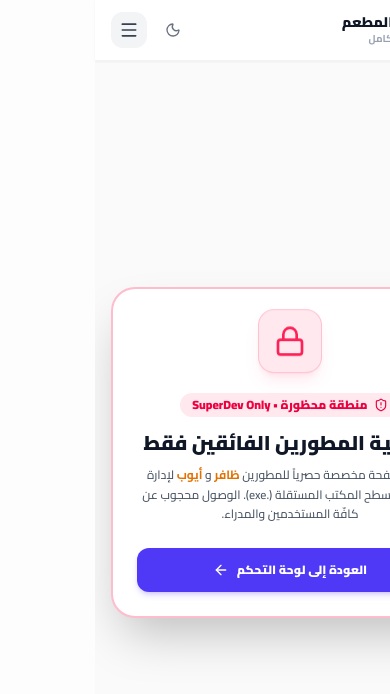
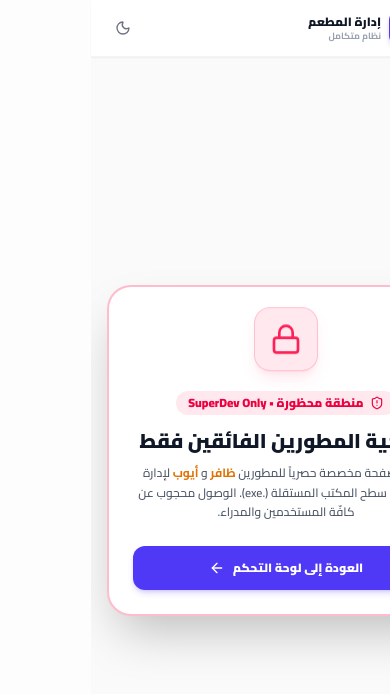
Before and after one commit to TeamSoftWare-Developers-Organization/Restaurants11, a Next.js app in the folder restaurant-frontend/: page /desktop in a window 390 px wide. Shown: the top 694 px of the page. Built offline with nearby package versions, Linux system fonts and the light colour scheme; no server answers.

Commit message:
fix(responsive): position mobile sidebar menu button on the right, refine pos mobile container and treasury responsive wrapper

```diff
--- a/restaurant-frontend/src/app/employees/page.tsx
+++ b/restaurant-frontend/src/app/employees/page.tsx
@@ -229,7 +229,8 @@ export default function EmployeesPage() {
             fetchEmployees();
         } catch (err: any) {
             console.error('Smartphone enrollment error:', err);
-            setEnrollMsg({ type: 'error', text: err.message || 'فشل مسح بصمة الهاتف أو تم إلغاؤها.' });
+            const errDetail = err.response?.data?.detail || err.response?.data?.message || err.message || 'فشل مسح بصمة الهاتف أو تم إلغاؤها.';
+            setEnrollMsg({ type: 'error', text: errDetail });
         } finally {
             setIsEnrollingFingerprint(false);
         }
--- a/restaurant-frontend/src/app/pos/page.tsx
+++ b/restaurant-frontend/src/app/pos/page.tsx
@@ -323,7 +323,7 @@ export default function POSPage() {
     });
 
     return (
-        <div className="flex bg-gray-50/50 dark:bg-[#0b0f19] min-h-screen transition-colors duration-300" dir="rtl">
+        <div className="flex flex-col lg:flex-row bg-gray-50/50 dark:bg-[#0b0f19] min-h-screen transition-colors duration-300 min-w-0 w-full" dir="rtl">
             <Sidebar className="no-print" />
 
             <main className={`flex-1 mr-0 ${isSidebarCollapsed ? 'lg:mr-20' : 'lg:mr-64'} min-h-screen flex flex-col xl:flex-row gap-5 p-4 md:p-6 transition-all duration-300 min-w-0 w-full`}>
--- a/restaurant-frontend/src/app/treasury/page.tsx
+++ b/restaurant-frontend/src/app/treasury/page.tsx
@@ -43,7 +43,7 @@ export default function TreasuryPage() {
 
     if (isLoading) {
         return (
-            <div className="flex bg-background min-h-screen" dir="rtl">
+            <div className="flex flex-col lg:flex-row bg-background min-h-screen min-w-0 w-full" dir="rtl">
                 <Sidebar />
                 <main className={`flex-1 mr-0 ${isSidebarCollapsed ? 'lg:mr-20' : 'lg:mr-64'} p-8 flex items-center justify-center transition-all duration-300`}>
                     <div className="w-10 h-10 border-4 border-indigo-600/20 border-t-indigo-600 rounded-full animate-spin" />
--- a/restaurant-frontend/src/components/Sidebar.tsx
+++ b/restaurant-frontend/src/components/Sidebar.tsx
@@ -158,8 +158,19 @@ export default function Sidebar({ className }: SidebarProps) {
     return (
         <>
             {/* Top Navigation Bar - Visible only on Mobile and Tablets (< lg) */}
-            <div className="lg:hidden sticky top-0 z-40 bg-white/95 dark:bg-card/95 backdrop-blur-md border-b border-gray-100 dark:border-gray-800/60 px-4 py-3 flex items-center justify-between w-full shadow-xs">
+            <div className="lg:hidden sticky top-0 z-40 bg-white/95 dark:bg-card/95 backdrop-blur-md border-b border-gray-100 dark:border-gray-800/60 px-3.5 py-2.5 flex items-center justify-between w-full shadow-xs">
+                {/* Right Side (In RTL: Start): Menu Hamburger Button + Restaurant Brand */}
                 <div className="flex items-center gap-2.5 min-w-0">
+                    <button
+                        onClick={toggleMobileMenu}
+                        type="button"
+                        className="w-9 h-9 rounded-xl bg-gray-100 dark:bg-gray-800 flex items-center justify-center text-gray-700 dark:text-gray-200 hover:bg-indigo-50 dark:hover:bg-indigo-950/30 hover:text-indigo-600 transition-all cursor-pointer shrink-0"
+                        aria-label="فتح القائمة الرئيسية"
+                    >
+                        {isMobileMenuOpen ? <X className="w-5 h-5 text-rose-500" /> : <Menu className="w-5 h-5" />}
+                    </button>
+
+                    <div className="flex items-center gap-2 min-w-0">
                         {logoUrl ? (
                             <div className="w-8 h-8 rounded-lg overflow-hidden shadow-xs shrink-0 border border-gray-100 dark:border-gray-800 bg-white dark:bg-gray-800 flex items-center justify-center p-0.5">
                                 <img src={logoUrl} alt={settings?.name || 'شعار المطعم'} className="w-full h-full object-contain" />
@@ -170,31 +181,25 @@ export default function Sidebar({ className }: SidebarProps) {
                             </div>
                         )}
                         <div className="min-w-0">
-                        <h1 className="text-sm font-black text-gray-900 dark:text-white leading-tight truncate">
+                            <h1 className="text-xs sm:text-sm font-black text-gray-900 dark:text-white leading-tight truncate">
                                 {settings?.name || 'إدارة المطعم'}
                             </h1>
-                        <p className="text-[10px] text-gray-400 font-bold truncate">
+                            <p className="text-[9px] sm:text-[10px] text-gray-400 font-bold truncate">
                                 {settings?.bio || 'نظام متكامل'}
                             </p>
                         </div>
                     </div>
+                </div>
 
-                <div className="flex items-center gap-2">
+                {/* Left Side (In RTL: End): Dark Mode Toggle */}
+                <div className="flex items-center gap-1.5 shrink-0">
                     <button
                         onClick={() => setTheme(isDark ? 'light' : 'dark')}
                         type="button"
-                        className="w-9 h-9 rounded-xl flex items-center justify-center text-gray-500 hover:text-indigo-600 hover:bg-gray-100 dark:hover:bg-gray-800 transition-colors"
+                        className="w-9 h-9 rounded-xl flex items-center justify-center text-gray-500 hover:text-indigo-600 hover:bg-gray-100 dark:hover:bg-gray-800 transition-colors cursor-pointer"
                         aria-label="تبديل الوضع الليلي"
                     >
                         {isDark ? <Sun className="w-4 h-4" /> : <Moon className="w-4 h-4" />}
-                    </button>
-                    <button
-                        onClick={toggleMobileMenu}
-                        type="button"
-                        className="w-9 h-9 rounded-xl bg-gray-100 dark:bg-gray-800 flex items-center justify-center text-gray-700 dark:text-gray-200 hover:bg-indigo-50 dark:hover:bg-indigo-950/30 hover:text-indigo-600 transition-all cursor-pointer"
-                        aria-label="فتح القائمة الرئيسية"
-                    >
-                        {isMobileMenuOpen ? <X className="w-5 h-5 text-rose-500" /> : <Menu className="w-5 h-5" />}
                     </button>
                 </div>
             </div>
```
Also changed, not shown: 1 other file (tests, documents, lock files or other folders). Lines whose indentation alone changed are shown as unchanged.
